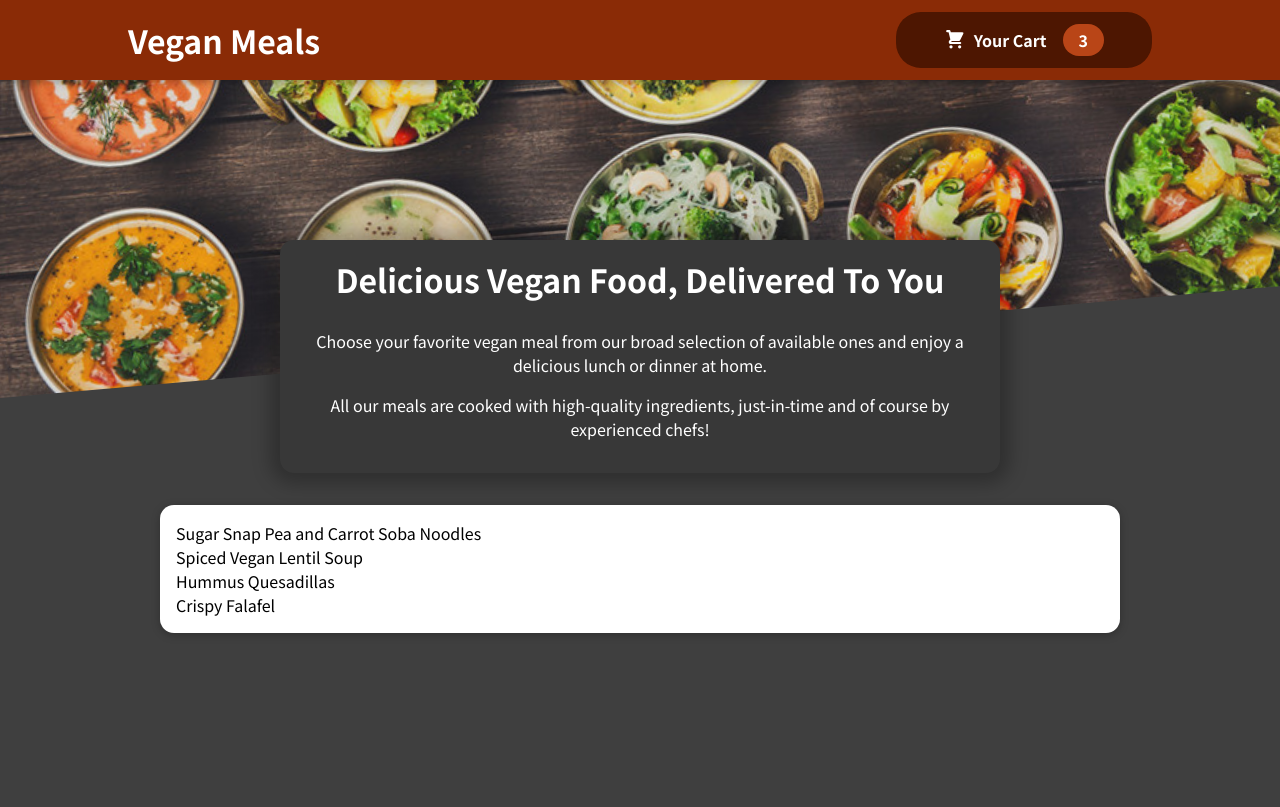
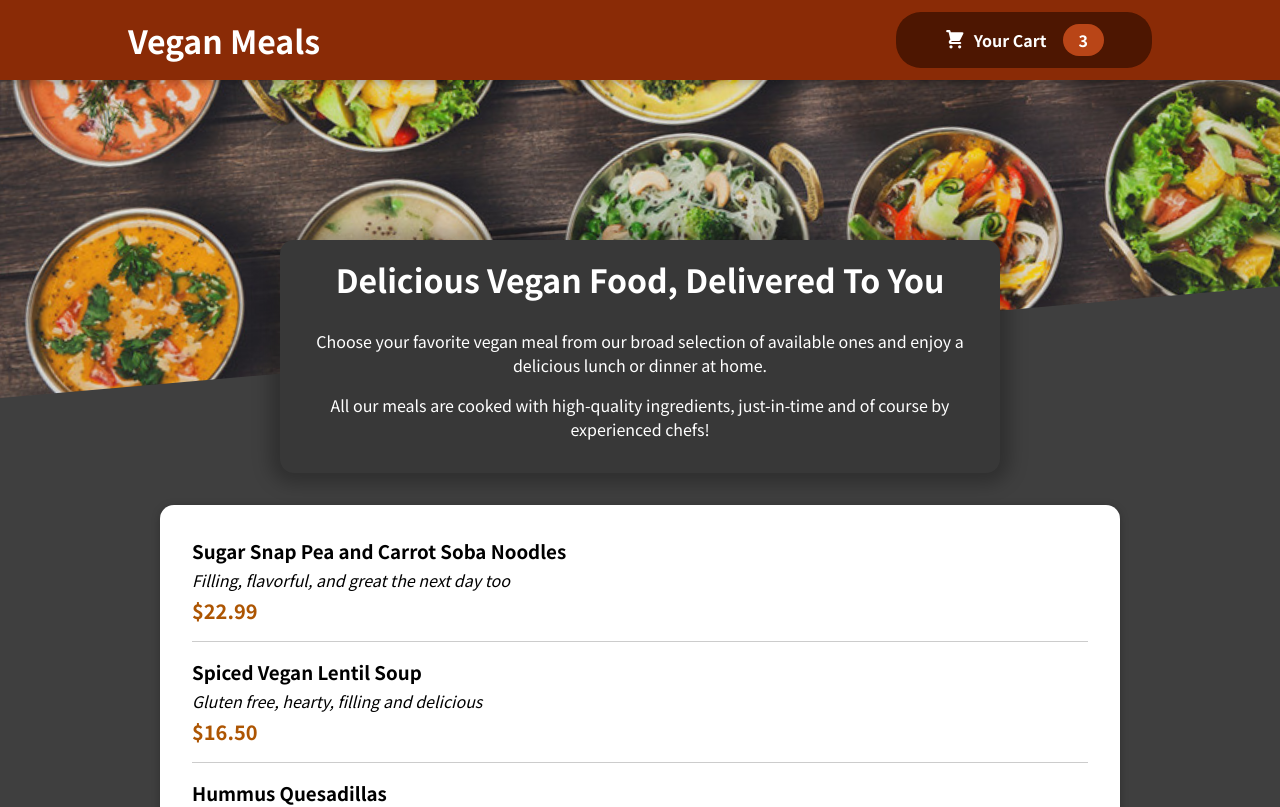
Before and after one commit to ilkyazar/react-complete-guide-food-order-app, a React (Create React App) app: page / in a window 1280 px wide. Shown: the top 807 px of the page. Built offline with nearby package versions, Linux system fonts and the light colour scheme.

Commit message:
add meal item component

```diff
--- a/src/components/Meals/AvailableMeals.js
+++ b/src/components/Meals/AvailableMeals.js
@@ -2,9 +2,17 @@
 import { DUMMY_MEALS } from '../../lib/dummy-meals';
 
 import Card from '../UI/Card';
+import MealItem from './MealItem/MealItem';
 
 const AvailableMeals = () => {
-  const mealsList = DUMMY_MEALS.map((meal) => <li>{meal.name}</li>);
+  const mealsList = DUMMY_MEALS.map((meal) => (
+    <MealItem
+      key={meal.id}
+      name={meal.name}
+      description={meal.description}
+      price={meal.price}
+    />
+  ));
 
   return (
     <section className={classes.meals}>
--- /dev/null
+++ b/src/components/Meals/MealItem/MealItem.js
@@ -0,0 +1,18 @@
+import classes from './MealItem.module.css';
+
+const MealItem = (props) => {
+  const price = `$${props.price.toFixed(2)}`;
+
+  return (
+    <li className={classes.meal}>
+      <div>
+        <h3>{props.name}</h3>
+        <div className={classes.description}>{props.description}</div>
+        <div className={classes.price}>{price}</div>
+      </div>
+      <div></div>
+    </li>
+  );
+};
+
+export default MealItem;
--- /dev/null
+++ b/src/components/Meals/MealItem/MealItem.module.css
@@ -0,0 +1,22 @@
+.meal {
+  display: flex;
+  justify-content: space-between;
+  margin: 1rem;
+  padding-bottom: 1rem;
+  border-bottom: 1px solid #ccc;
+}
+
+.meal h3 {
+  margin: 0 0 0.25rem 0;
+}
+
+.description {
+  font-style: italic;
+}
+
+.price {
+  margin-top: 0.25rem;
+  font-weight: bold;
+  color: #ad5502;
+  font-size: 1.25rem;
+}
```
